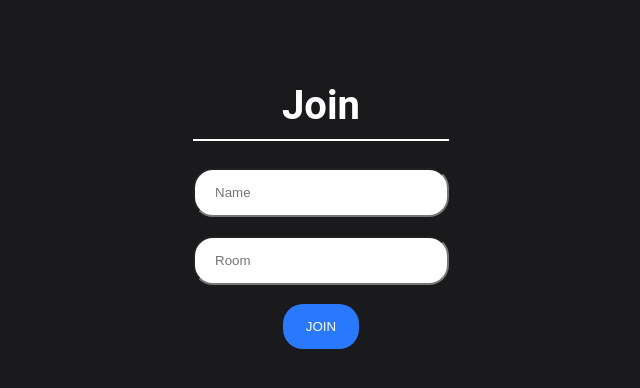
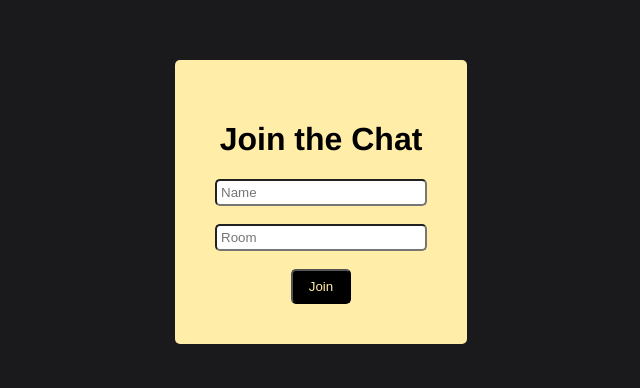
Before and after one commit to sakthivaishnavi/RealTime_Group_Chat_Application, a React (Vite) app in the folder frontend/: page / in a window 1280 px wide. Shown: the part 198-586 px from the top of the page, without its empty margins (319-959 px from the left). Built offline with nearby package versions, Linux system fonts and the light colour scheme.

Commit message:
restarted styles

```diff
--- a/frontend/src/Components/Chat/Chat.jsx
+++ b/frontend/src/Components/Chat/Chat.jsx
@@ -69,12 +69,14 @@ const Chat = () => {
 
   return (
     <div className={styles.outerChatContainer}>
+      <div className={styles.userListContainer}>
+      <TextContainer users={users} />
+      </div>
       <div className={styles.chatContainer}>
         <IconComponent room={room} />
         <Messages messages={messages} name={name} />
         <Input message={message} setMessage={setMessage} sendMessage={sendMessage} />
       </div>
-      <TextContainer users={users} />
     </div>
   );
 };
--- a/frontend/src/Components/Chat/Chat.module.css
+++ b/frontend/src/Components/Chat/Chat.module.css
@@ -1,47 +1,32 @@
-/* color theme emerald-#77d496 with black  */
-/* background: linear-gradient(90deg, #f53803, #e2b0ff, #00ecbc); */
-/* background: linear-gradient(45deg, #f53803, #e2b0ff, #00ecbc);
-background-size: 400% 400%;
-animation: gradientAnimation 10s ease infinite;
-
-@keyframes gradientAnimation {
-  0% { background-position: 0% 50%; }
-  50% { background-position: 100% 50%; }
-  100% { background-position: 0% 50%; }
-}
- */
-
- .outerChatContainer {
-  display: flex;
-  justify-content: center;
-  align-items: center;
-  height: 100vh;
-  background-color: #1A1A1D;
+.outerChatContainer{
+    justify-content: center;
+    align-items: center;
+    display: flex;
 }
 
-.chatContainer {
-  display: flex;
-  flex-direction: column;
-  justify-content: space-between;
-  background: #FFFFFF;
-  border-radius: 8px;
-  height: 60%;
-  width: 35%;
+.chatContainer{
+    justify-content: center;
+    align-items: center;
+    padding: 20px 20px 30px 20px;
+    border: 2px;
+    border-radius: 20px;
+    background-color:white;
+    min-width:1200px;
+    min-height: 635px;
+    max-height: 635px;
+    margin-right: 10px;
+    margin-top: 20px;
 }
 
-@media (min-width: 320px) and (max-width: 480px) {
-  .outerChatContainer {
-    height: 100%;
-  }
-
-  .chatContainer {
-    width: 100%;
-    height: 100%;
-  }
+.userListContainer{
+    margin-left: 10px;
+    height:max-content;
+    border-radius:20px;
+    background-color: #FFEDA8;
+    min-width:100px;
+    min-height: 685px;
+    margin-left: 10px;
+    margin-top: 20px;
+    margin-right: 10px;
+    padding-left: 20px;
 }
-
-@media (min-width: 480px) and (max-width: 1200px) {
-  .chatContainer {
-    width: 60%;
-  }
-}
--- a/frontend/src/Components/Join/Join.jsx
+++ b/frontend/src/Components/Join/Join.jsx
@@ -10,7 +10,7 @@ export default function Join () {
   return (
     <div className={styles.outerContainer}>
       <div className={styles.innerContainer}>
-        <h1 className={styles.heading}>Join</h1>
+        <h1 className={styles.heading}>Join the Chat</h1>
         <div><input placeholder='Name' type='text'  className={styles.inputField} onChange={(event)=>setName(event.target.value)} /></div><br/>
         <div><input placeholder='Room' type='text'  className={styles.inputField} onChange={(event)=>setRoom(event.target.value)} /></div><br/>
         <Link onClick={event => (!name || !room) ? event.preventDefault() : null} to={`/chat?name=${name}&room=${room}`}>
--- a/frontend/src/Components/Join/Join.module.css
+++ b/frontend/src/Components/Join/Join.module.css
@@ -1,73 +1,44 @@
-html, body {
-    font-family: 'Roboto', sans-serif;
-    padding: 0;
+html,body {
+  background-color: #1A1A1D;
   margin: 0;
+  height: 100%;
 }
 
-  #root {
+.outerContainer{
+  justify-content: center;
+  align-items: center;
+  justify-items: center;
+  display: flex;
   height: 100vh;
 }
 
-  * {
-    box-sizing: border-box;
+.innerContainer{
+  background-color: #FFEDA8;
+  justify-content: center;
+  align-items: center;
+  display: flex;
+  flex-direction: column;
+  padding: 40px;
+  border-radius: 5px;
+  box-shadow:8px 8px none;
 }
 
-  .outerContainer {
-    display: flex;
-    justify-content: center;
-    text-align: center;
-    height: 100vh;
-    align-items: center;
-    background-color: #1A1A1D;
+.heading{
+  color: black;
+  font-family: 'Franklin Gothic Medium', 'Arial Narrow', Arial, sans-serif;
+  font-size:xx-large;
 }
 
-  .innerContainer {
-    width: 20%;
+.inputField{
+  padding: 4px;
+  border-radius: 5px;
+  width:200px;
 }
 
-  .inputField {
-    border-radius: 20px;
-    padding: 15px 20px;
-    width: 100%;
+.button{
+  padding: 8px;
+  background-color:black;
+  color: #FFEDA8;
+  border-radius: 5px;
+  width: 60px;
 }
-
-  .heading {
-    color: white;
-    font-size: 2.5em;
-    padding-bottom: 10px;
-    border-bottom: 2px solid white;
-  }
-
-  .button {
-      color: #fff !important;
-      text-transform: uppercase;
-      text-decoration: none;
-      background: #2979FF;
-      padding: 15px;
-      border-radius: 5px;
-      display: inline-block;
-      border: none;
-      width: 30%;
-      cursor: pointer;
-      border-radius: 20px;
-  }
-
-  .mt-20 {
-    margin-top: 20px;
-  }
-
-  @media (min-width: 320px) and (max-width: 480px) {
-    .outerContainer {
-      height: 100%;
-    }
-
-    .innerContainer {
-      width: 90%;
-    }
-
-
-  }
-
-  button:focus {
-    outline: 0;
-  }
```
Lines whose indentation alone changed are shown as unchanged.
